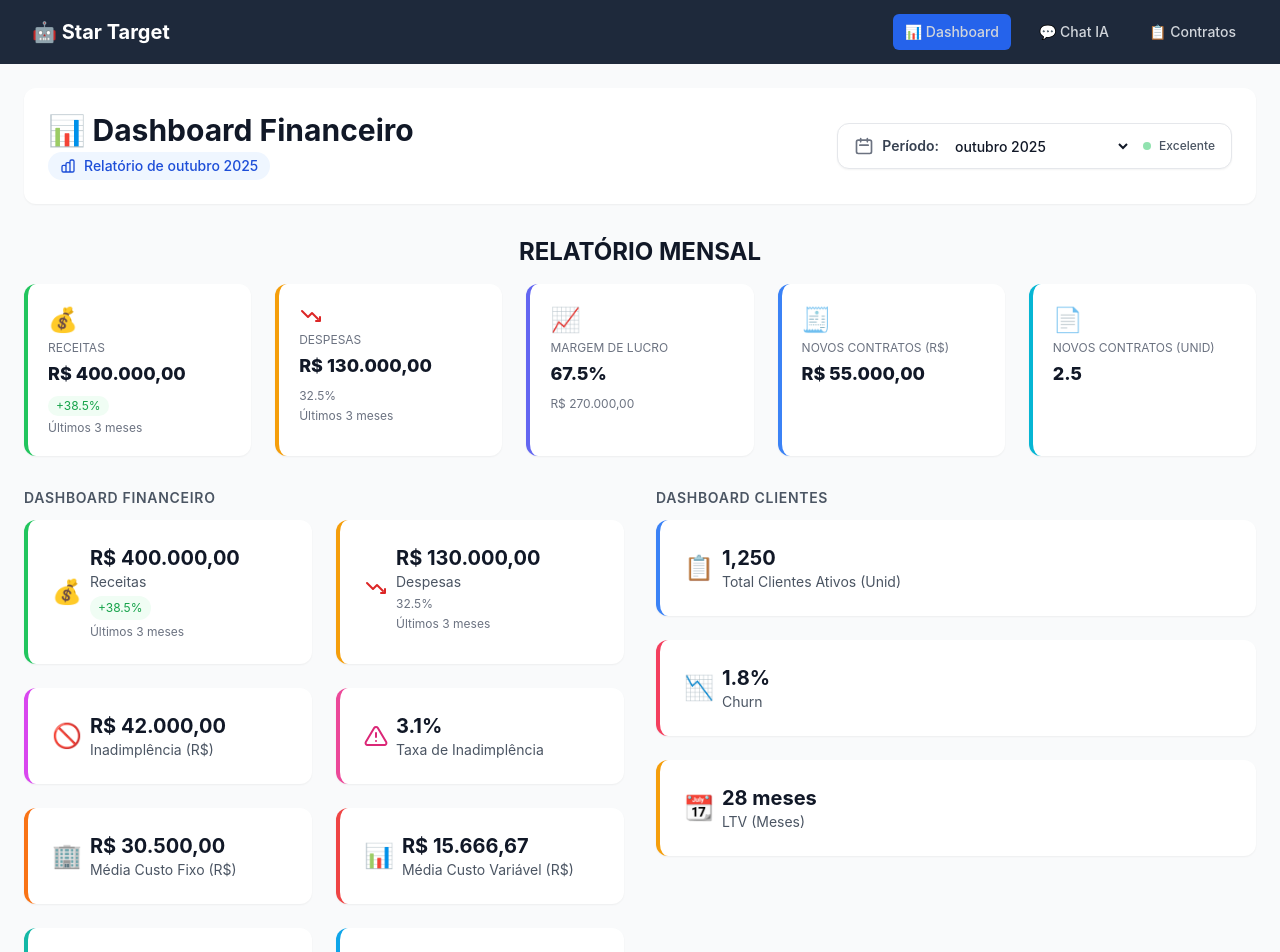
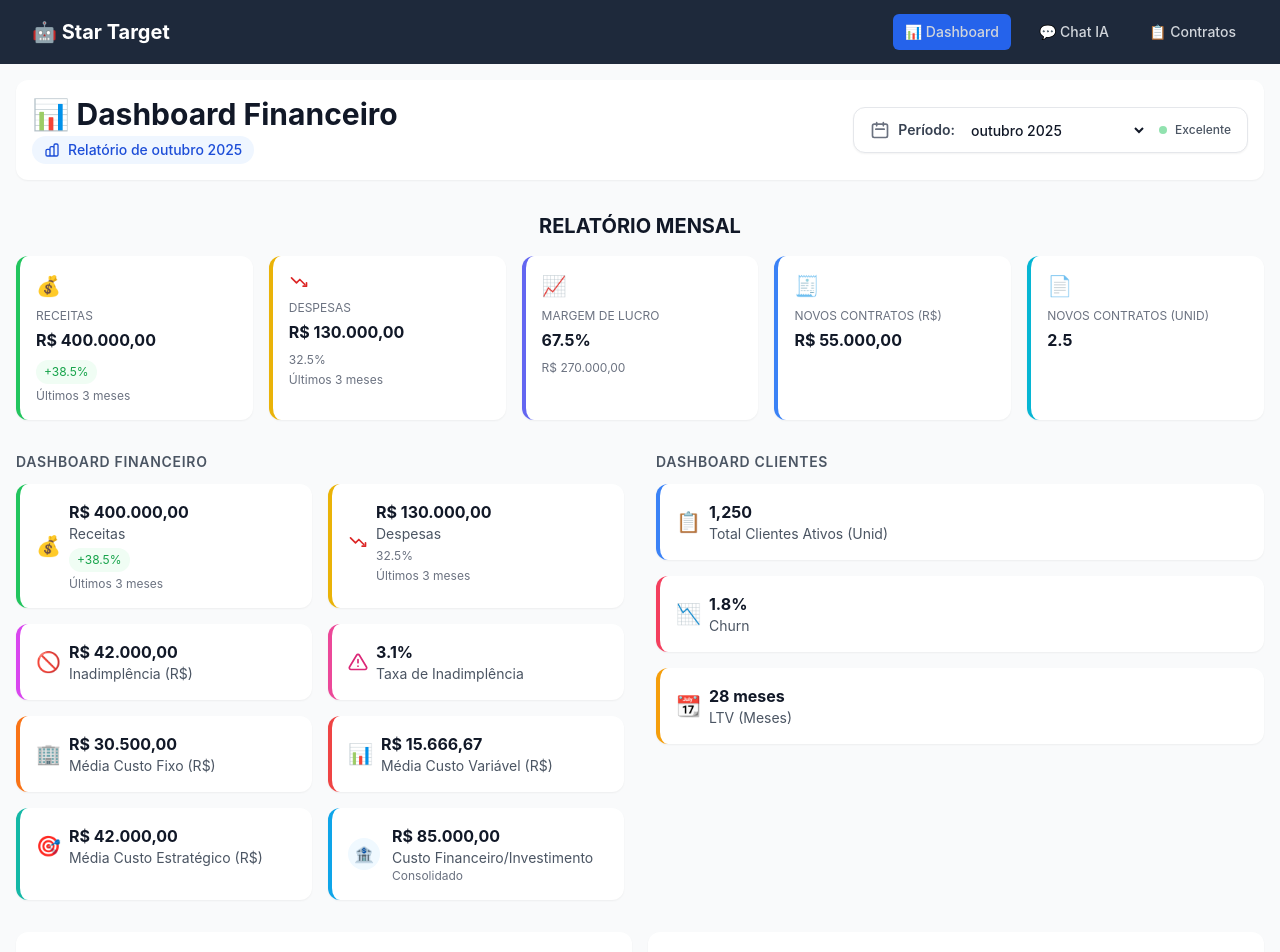
Before and after one commit to arthurbowens/ia-financeira-erp, an Angular app: page /dashboard in a window 1280 px wide. Shown: the top 952 px of the page. Built offline with nearby package versions, Linux system fonts and the light colour scheme.

Commit message:
fix: corrige cards gigantes no Vercel substituindo classes customizadas por padrão do Tailwind

```diff
--- a/src/app/components/dashboard/dashboard.component.html
+++ b/src/app/components/dashboard/dashboard.component.html
@@ -1,6 +1,6 @@
-<div class="min-h-screen bg-gray-50 p-6">
+<div class="min-h-screen bg-gray-50 p-4">
   <div class="max-w-7xl mx-auto">
-    <div class="bg-white rounded-xl shadow-sm p-6 mb-8">
+    <div class="bg-white rounded-xl shadow-sm p-4 mb-8">
       <div class="flex flex-col sm:flex-row sm:items-center sm:justify-between">
         <div>
           <h1 class="text-3xl font-bold text-gray-900 mb-2 sm:mb-0">📊 Dashboard Financeiro</h1>
@@ -42,51 +42,51 @@
 
     <!-- Relatório Mensal (faixa de cards resumo) -->
     <div class="mb-8">
-      <h2 class="text-2xl font-bold text-center text-gray-900 mb-4">RELATÓRIO MENSAL</h2>
-      <div class="grid grid-cols-1 sm:grid-cols-2 xl:grid-cols-5 gap-6">
+      <h2 class="text-xl font-bold text-center text-gray-900 mb-4">RELATÓRIO MENSAL</h2>
+      <div class="grid grid-cols-1 sm:grid-cols-2 xl:grid-cols-5 gap-4">
         <!-- Receitas -->
-        <div class="bg-white rounded-xl shadow-sm p-5 border-l-4 border-success-500">
-          <div class="text-2xl mb-1">💰</div>
+        <div class="bg-white rounded-xl shadow-sm p-4 border-l-4 border-green-500">
+          <div class="text-xl mb-2">💰</div>
           <div class="text-xs uppercase text-gray-500 mb-1">Receitas</div>
-          <div class="text-lg font-extrabold text-gray-900">{{ formatCurrency(dadosFiltrados.receitas || 0) }}</div>
-          <div class="text-xs text-success-600 bg-success-50 px-2 py-0.5 rounded-full mt-2 inline-block">+{{ dadosFiltrados.indicadores.crescimentoReceita || 0 }}%</div>
+          <div class="text-base font-bold text-gray-900">{{ formatCurrency(dadosFiltrados.receitas || 0) }}</div>
+          <div class="text-xs text-green-600 bg-green-50 px-2 py-1 rounded-full mt-2 inline-block">+{{ dadosFiltrados.indicadores.crescimentoReceita || 0 }}%</div>
           <div class="text-xs text-gray-500 mt-1">Últimos 3 meses</div>
         </div>
 
         <!-- Despesas -->
-        <div class="bg-white rounded-xl shadow-sm p-5 border-l-4 border-warning-500">
-          <div class="mb-1 text-red-600">
-            <svg class="w-6 h-6" fill="none" stroke="currentColor" viewBox="0 0 24 24" aria-hidden="true">
+        <div class="bg-white rounded-xl shadow-sm p-4 border-l-4 border-yellow-500">
+          <div class="mb-2 text-red-600">
+            <svg class="w-5 h-5" fill="none" stroke="currentColor" viewBox="0 0 24 24" aria-hidden="true">
               <path stroke-linecap="round" stroke-linejoin="round" stroke-width="2" d="M3 7l6 6 4-4 6 6"/>
               <path stroke-linecap="round" stroke-linejoin="round" stroke-width="2" d="M17 17h4v-4"/>
             </svg>
           </div>
           <div class="text-xs uppercase text-gray-500 mb-1">Despesas</div>
-          <div class="text-lg font-extrabold text-gray-900">{{ formatCurrency(dadosFiltrados.despesas || 0) }}</div>
+          <div class="text-base font-bold text-gray-900">{{ formatCurrency(dadosFiltrados.despesas || 0) }}</div>
           <div class="text-xs text-gray-500 mt-2">{{ getMargemDespesas() }}</div>
           <div class="text-xs text-gray-500 mt-1">Últimos 3 meses</div>
         </div>
 
         <!-- Margem de Lucro -->
-        <div class="bg-white rounded-xl shadow-sm p-5 border-l-4 border-indigo-500">
-          <div class="text-2xl mb-1">📈</div>
+        <div class="bg-white rounded-xl shadow-sm p-4 border-l-4 border-indigo-500">
+          <div class="text-xl mb-2">📈</div>
           <div class="text-xs uppercase text-gray-500 mb-1">Margem de Lucro</div>
-          <div class="text-lg font-extrabold text-gray-900">{{ dadosFiltrados.margemLiquida || 0 }}%</div>
+          <div class="text-base font-bold text-gray-900">{{ dadosFiltrados.margemLiquida || 0 }}%</div>
           <div class="text-xs text-gray-500 mt-2">{{ formatCurrency(dadosFiltrados.lucro || 0) }}</div>
         </div>
 
         <!-- Novos Contratos (R$) -->
-        <div class="bg-white rounded-xl shadow-sm p-5 border-l-4 border-blue-500">
-          <div class="text-2xl mb-1">🧾</div>
+        <div class="bg-white rounded-xl shadow-sm p-4 border-l-4 border-blue-500">
+          <div class="text-xl mb-2">🧾</div>
           <div class="text-xs uppercase text-gray-500 mb-1">Novos Contratos (R$)</div>
-          <div class="text-lg font-extrabold text-gray-900">{{ formatCurrency(mediaNovosContratosReais3m) }}</div>
+          <div class="text-base font-bold text-gray-900">{{ formatCurrency(mediaNovosContratosReais3m) }}</div>
         </div>
 
         <!-- Novos Contratos (Unid) -->
-        <div class="bg-white rounded-xl shadow-sm p-5 border-l-4 border-cyan-500">
-          <div class="text-2xl mb-1">📄</div>
+        <div class="bg-white rounded-xl shadow-sm p-4 border-l-4 border-cyan-500">
+          <div class="text-xl mb-2">📄</div>
           <div class="text-xs uppercase text-gray-500 mb-1">Novos Contratos (Unid)</div>
-          <div class="text-lg font-extrabold text-gray-900">{{ mediaNovosContratosUnidades3m | number:'1.0-1' }}</div>
+          <div class="text-base font-bold text-gray-900">{{ mediaNovosContratosUnidades3m | number:'1.0-1' }}</div>
         </div>
       </div>
     </div>
@@ -95,15 +95,15 @@
       <!-- Coluna: Dashboard Financeiro -->
       <div>
         <h3 class="text-sm tracking-wider text-gray-600 font-semibold mb-3">DASHBOARD FINANCEIRO</h3>
-        <div class="grid grid-cols-1 md:grid-cols-2 gap-6">
+        <div class="grid grid-cols-1 md:grid-cols-2 gap-4">
           <!-- Receitas -->
-          <div class="bg-white rounded-xl shadow-sm p-6 border-l-4 border-success-500">
+          <div class="bg-white rounded-xl shadow-sm p-4 border-l-4 border-green-500">
             <div class="flex items-center">
-              <div class="text-2xl mr-2">💰</div>
+              <div class="text-xl mr-2">💰</div>
               <div class="flex-1 min-w-0">
-                <div class="text-sm sm:text-base md:text-lg lg:text-xl font-bold text-gray-900 whitespace-nowrap">{{ formatCurrency(dadosFiltrados.receitas || 0) }}</div>
+                <div class="text-base font-bold text-gray-900 whitespace-nowrap">{{ formatCurrency(dadosFiltrados.receitas || 0) }}</div>
                 <div class="text-sm text-gray-600">Receitas</div>
-                <div class="text-xs text-success-600 bg-success-50 px-2 py-1 rounded-full mt-1 inline-block">
+                <div class="text-xs text-green-600 bg-green-50 px-2 py-1 rounded-full mt-1 inline-block">
                   +{{ dadosFiltrados.indicadores.crescimentoReceita || 0 }}%
                 </div>
                 <div class="text-xs text-gray-500 mt-1">Últimos 3 meses</div>
@@ -112,16 +112,16 @@
           </div>
 
           <!-- Despesas -->
-          <div class="bg-white rounded-xl shadow-sm p-6 border-l-4 border-warning-500">
+          <div class="bg-white rounded-xl shadow-sm p-4 border-l-4 border-yellow-500">
             <div class="flex items-center">
               <div class="mr-2 text-red-600">
-                <svg class="w-6 h-6" fill="none" stroke="currentColor" viewBox="0 0 24 24" aria-hidden="true">
+                <svg class="w-5 h-5" fill="none" stroke="currentColor" viewBox="0 0 24 24" aria-hidden="true">
                   <path stroke-linecap="round" stroke-linejoin="round" stroke-width="2" d="M3 7l6 6 4-4 6 6"/>
                   <path stroke-linecap="round" stroke-linejoin="round" stroke-width="2" d="M17 17h4v-4"/>
                 </svg>
               </div>
               <div class="flex-1 min-w-0">
-                <div class="text-sm sm:text-base md:text-lg lg:text-xl font-bold text-gray-900 whitespace-nowrap">{{ formatCurrency(dadosFiltrados.despesas || 0) }}</div>
+                <div class="text-base font-bold text-gray-900 whitespace-nowrap">{{ formatCurrency(dadosFiltrados.despesas || 0) }}</div>
                 <div class="text-sm text-gray-600">Despesas</div>
                 <div class="text-xs text-gray-500 mt-1">{{ getMargemDespesas() }}</div>
                 <div class="text-xs text-gray-500 mt-1">Últimos 3 meses</div>
@@ -130,71 +130,71 @@
           </div>
 
           <!-- Inadimplência (R$) -->
-          <div class="bg-white rounded-xl shadow-sm p-6 border-l-4 border-fuchsia-500">
+          <div class="bg-white rounded-xl shadow-sm p-4 border-l-4 border-fuchsia-500">
             <div class="flex items-center">
-              <div class="text-2xl mr-2">🚫</div>
+              <div class="text-xl mr-2">🚫</div>
               <div class="flex-1 min-w-0">
-                <div class="text-sm sm:text-base md:text-lg lg:text-xl font-bold text-gray-900 whitespace-nowrap">{{ formatCurrency(inadimplenciaValor || 0) }}</div>
+                <div class="text-base font-bold text-gray-900 whitespace-nowrap">{{ formatCurrency(inadimplenciaValor || 0) }}</div>
                 <div class="text-sm text-gray-600">Inadimplência (R$)</div>
               </div>
             </div>
           </div>
 
           <!-- Taxa de Inadimplência (%) -->
-          <div class="bg-white rounded-xl shadow-sm p-6 border-l-4 border-pink-500">
+          <div class="bg-white rounded-xl shadow-sm p-4 border-l-4 border-pink-500">
             <div class="flex items-center">
               <div class="mr-2 text-pink-600">
-                <svg class="w-6 h-6" fill="none" stroke="currentColor" viewBox="0 0 24 24" aria-hidden="true">
+                <svg class="w-5 h-5" fill="none" stroke="currentColor" viewBox="0 0 24 24" aria-hidden="true">
                   <path stroke-linecap="round" stroke-linejoin="round" stroke-width="2" d="M10.29 3.86L1.82 18a2 2 0 001.71 3h16.94a2 2 0 001.71-3L13.71 3.86a2 2 0 00-3.42 0z"/>
                   <path stroke-linecap="round" stroke-linejoin="round" stroke-width="2" d="M12 9v4m0 4h.01"/>
                 </svg>
               </div>
               <div class="flex-1 min-w-0">
-                <div class="text-sm sm:text-base md:text-lg lg:text-xl font-bold text-gray-900 whitespace-nowrap">{{ inadimplenciaTaxa | number:'1.1-1' }}%</div>
+                <div class="text-base font-bold text-gray-900 whitespace-nowrap">{{ inadimplenciaTaxa | number:'1.1-1' }}%</div>
                 <div class="text-sm text-gray-600">Taxa de Inadimplência</div>
               </div>
             </div>
           </div>
 
           <!-- Custo Fixo / Variável / Estratégico -->
-          <div class="bg-white rounded-xl shadow-sm p-6 border-l-4 border-orange-500">
+          <div class="bg-white rounded-xl shadow-sm p-4 border-l-4 border-orange-500">
             <div class="flex items-center">
-              <div class="text-2xl mr-2">🏢</div>
+              <div class="text-xl mr-2">🏢</div>
               <div class="flex-1 min-w-0">
-                <div class="text-sm sm:text-base md:text-lg lg:text-xl font-bold text-gray-900 whitespace-nowrap">{{ formatCurrency(mediaCustoFixo) }}</div>
+                <div class="text-base font-bold text-gray-900 whitespace-nowrap">{{ formatCurrency(mediaCustoFixo) }}</div>
                 <div class="text-sm text-gray-600">Média Custo Fixo (R$)</div>
               </div>
             </div>
           </div>
 
-          <div class="bg-white rounded-xl shadow-sm p-6 border-l-4 border-red-500">
+          <div class="bg-white rounded-xl shadow-sm p-4 border-l-4 border-red-500">
             <div class="flex items-center">
-              <div class="text-2xl mr-2">📊</div>
+              <div class="text-xl mr-2">📊</div>
               <div class="flex-1 min-w-0">
-                <div class="text-sm sm:text-base md:text-lg lg:text-xl font-bold text-gray-900 whitespace-nowrap">{{ formatCurrency(mediaCustoVariavel) }}</div>
+                <div class="text-base font-bold text-gray-900 whitespace-nowrap">{{ formatCurrency(mediaCustoVariavel) }}</div>
                 <div class="text-sm text-gray-600">Média Custo Variável (R$)</div>
               </div>
             </div>
           </div>
 
-          <div class="bg-white rounded-xl shadow-sm p-6 border-l-4 border-teal-500">
+          <div class="bg-white rounded-xl shadow-sm p-4 border-l-4 border-teal-500">
             <div class="flex items-center">
-              <div class="text-2xl mr-2">🎯</div>
+              <div class="text-xl mr-2">🎯</div>
               <div class="flex-1 min-w-0">
-                <div class="text-sm sm:text-base md:text-lg lg:text-xl font-bold text-gray-900 whitespace-nowrap">{{ formatCurrency(mediaCustoEstrategico) }}</div>
+                <div class="text-base font-bold text-gray-900 whitespace-nowrap">{{ formatCurrency(mediaCustoEstrategico) }}</div>
                 <div class="text-sm text-gray-600">Média Custo Estratégico (R$)</div>
               </div>
             </div>
           </div>
 
            <!-- Custo Financeiro/Investimento -->
-           <div class="bg-white rounded-xl shadow-sm p-6 border-l-4 border-sky-500">
+           <div class="bg-white rounded-xl shadow-sm p-4 border-l-4 border-sky-500">
             <div class="flex items-center">
               <div class="mr-3 text-sky-600">
                 <span class="inline-flex items-center justify-center w-8 h-8 rounded-full bg-sky-50">🏦</span>
               </div>
               <div class="min-w-0">
-                <div class="text-sm sm:text-base md:text-lg lg:text-xl font-bold text-gray-900 whitespace-nowrap">{{ formatCurrency(custoFinanceiroInvestimento) }}</div>
+                <div class="text-base font-bold text-gray-900 whitespace-nowrap">{{ formatCurrency(custoFinanceiroInvestimento) }}</div>
                 <div class="text-sm text-gray-600">Custo Financeiro/Investimento</div>
                 <div class="text-xs text-gray-500">Consolidado</div>
               </div>
@@ -206,32 +206,32 @@
       <!-- Coluna: Dashboard Clientes -->
       <div>
         <h3 class="text-sm tracking-wider text-gray-600 font-semibold mb-3">DASHBOARD CLIENTES</h3>
-        <div class="grid grid-cols-1 gap-6">
-          <div class="bg-white rounded-xl shadow-sm p-6 border-l-4 border-blue-500">
+        <div class="grid grid-cols-1 gap-4">
+          <div class="bg-white rounded-xl shadow-sm p-4 border-l-4 border-blue-500">
             <div class="flex items-center">
-              <div class="text-2xl mr-2">📋</div>
+              <div class="text-xl mr-2">📋</div>
               <div class="flex-1 min-w-0">
-                <div class="text-sm sm:text-base md:text-lg lg:text-xl font-bold text-gray-900 whitespace-nowrap">{{ totalClientesAtivos | number:'1.0-0' }}</div>
+                <div class="text-base font-bold text-gray-900 whitespace-nowrap">{{ totalClientesAtivos | number:'1.0-0' }}</div>
                 <div class="text-sm text-gray-600">Total Clientes Ativos (Unid)</div>
               </div>
             </div>
           </div>
 
-          <div class="bg-white rounded-xl shadow-sm p-6 border-l-4 border-rose-500">
+          <div class="bg-white rounded-xl shadow-sm p-4 border-l-4 border-rose-500">
             <div class="flex items-center">
-              <div class="text-2xl mr-2">📉</div>
+              <div class="text-xl mr-2">📉</div>
               <div class="flex-1 min-w-0">
-                <div class="text-sm sm:text-base md:text-lg lg:text-xl font-bold text-gray-900 whitespace-nowrap">{{ churnPercent | number:'1.1-1' }}%</div>
+                <div class="text-base font-bold text-gray-900 whitespace-nowrap">{{ churnPercent | number:'1.1-1' }}%</div>
                 <div class="text-sm text-gray-600">Churn</div>
               </div>
             </div>
           </div>
 
-          <div class="bg-white rounded-xl shadow-sm p-6 border-l-4 border-amber-500">
+          <div class="bg-white rounded-xl shadow-sm p-4 border-l-4 border-amber-500">
             <div class="flex items-center">
-              <div class="text-2xl mr-2">📆</div>
+              <div class="text-xl mr-2">📆</div>
               <div class="flex-1 min-w-0">
-                <div class="text-sm sm:text-base md:text-lg lg:text-xl font-bold text-gray-900 whitespace-nowrap">{{ ltvMeses | number:'1.0-0' }} meses</div>
+                <div class="text-base font-bold text-gray-900 whitespace-nowrap">{{ ltvMeses | number:'1.0-0' }} meses</div>
                 <div class="text-sm text-gray-600">LTV (Meses)</div>
               </div>
             </div>
@@ -240,8 +240,8 @@
       </div>
     </div>
 
-    <div class="grid grid-cols-1 lg:grid-cols-2 gap-6 mb-8">
-      <div class="bg-white rounded-xl shadow-sm p-6">
+    <div class="grid grid-cols-1 lg:grid-cols-2 gap-4 mb-8">
+      <div class="bg-white rounded-xl shadow-sm p-4">
         <div class="flex items-center justify-between mb-4">
           <h3 class="text-lg font-semibold text-gray-900">📈 Receita Mensal</h3>
           <button
@@ -255,7 +255,7 @@
         </div>
       </div>
 
-      <div class="bg-white rounded-xl shadow-sm p-6">
+      <div class="bg-white rounded-xl shadow-sm p-4">
         <div class="flex items-center justify-between mb-4">
           <h3 class="text-lg font-semibold text-gray-900">🥧 Despesas por Categoria</h3>
           <button
@@ -271,18 +271,18 @@
     </div>
 
 
-    <div class="bg-white rounded-xl shadow-sm p-6">
+    <div class="bg-white rounded-xl shadow-sm p-4">
       <h3 class="text-lg font-semibold text-gray-900 mb-4">⚡ Ações Rápidas</h3>
       <div class="grid grid-cols-1 md:grid-cols-2 gap-4">
         <a routerLink="/contratos"
            class="flex items-center p-4 border border-gray-200 rounded-lg hover:border-primary-300 hover:bg-primary-50 transition-colors group">
-          <div class="text-2xl mr-3 group-hover:scale-110 transition-transform">📋</div>
+          <div class="text-xl mr-3 group-hover:scale-110 transition-transform">📋</div>
           <div class="font-medium text-gray-900">Gerenciar Contratos</div>
         </a>
 
         <a routerLink="/chat"
            class="flex items-center p-4 border border-gray-200 rounded-lg hover:border-primary-300 hover:bg-primary-50 transition-colors group">
-          <div class="text-2xl mr-3 group-hover:scale-110 transition-transform">💬</div>
+          <div class="text-xl mr-3 group-hover:scale-110 transition-transform">💬</div>
           <div class="font-medium text-gray-900">Chat com IA</div>
         </a>
 
```
